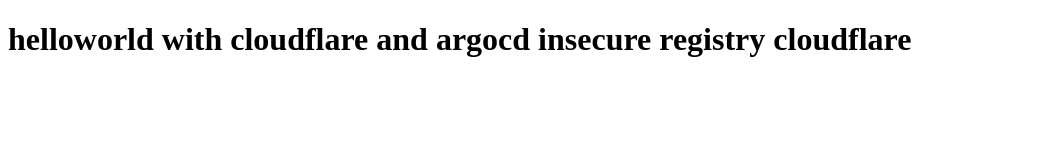
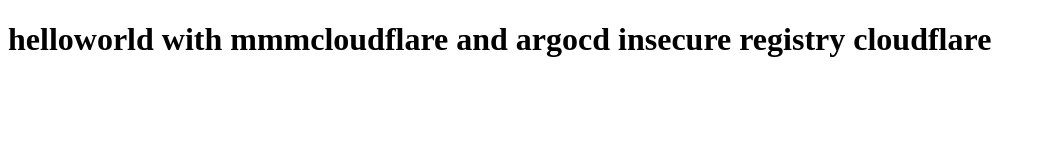
Before and after one commit to AlpenGlows/argoCD-git, a plain HTML site: page index.html in a window 1280 px wide. Shown: the whole page, without its empty margins (0-1045 px from the left). Drawn offline with Linux system fonts and the light colour scheme.

Commit message:
init: build trigger açıldı-cloudflare

```diff
--- a/index.html
+++ b/index.html
@@ -2,7 +2,7 @@
 <html>
     <body>
         <h1>
-            helloworld with cloudflare and argocd
+            helloworld with mmmcloudflare and argocd
             insecure registry cloudflare
         </h1>
     </body>
```
